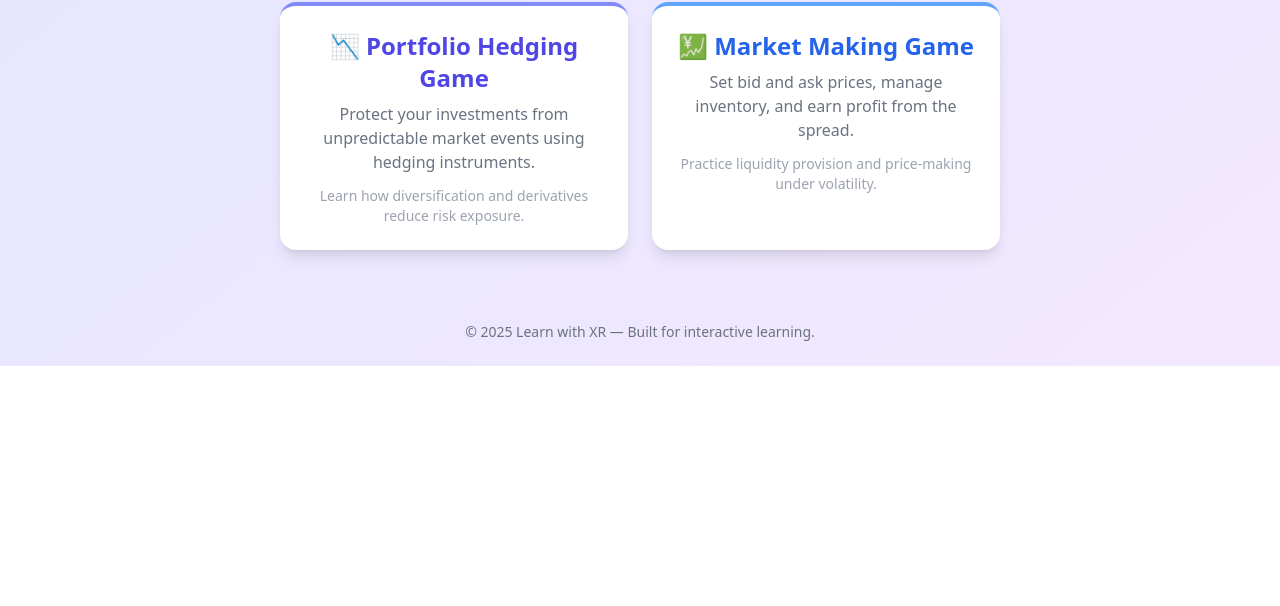
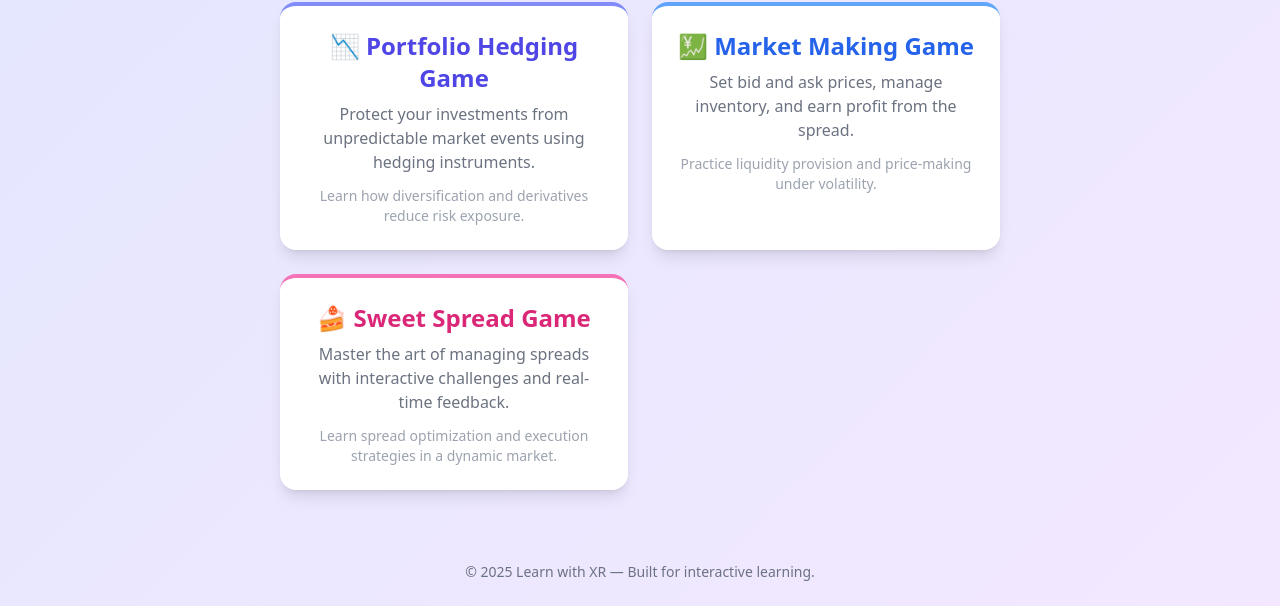
Before and after one commit to striris/Evolta, a plain HTML site: page TradingGamePortal.html in a window 1280 px wide. Shown: the part 660-1266 px from the top of the page. Before the commit the page ends 1026 px from the top, so only its background shows below. Drawn offline with nearby package versions, Linux system fonts and the light colour scheme.

Commit message:
Add sweet-spread.html game card to Trading Game Portal

```diff
--- a/TradingGamePortal.html
+++ b/TradingGamePortal.html
@@ -44,6 +44,13 @@
         <p class="text-gray-500 mb-3">Set bid and ask prices, manage inventory, and earn profit from the spread.</p>
         <p class="text-sm text-gray-400">Practice liquidity provision and price-making under volatility.</p>
       </a>
+
+      <a href="sweet-spread.html"
+         class="bg-white shadow-lg rounded-2xl p-6 hover:shadow-xl hover:scale-105 transition-transform duration-200 border-t-4 border-pink-400">
+        <h3 class="text-2xl font-semibold mb-2 text-pink-600">🍰 Sweet Spread Game</h3>
+        <p class="text-gray-500 mb-3">Master the art of managing spreads with interactive challenges and real-time feedback.</p>
+        <p class="text-sm text-gray-400">Learn spread optimization and execution strategies in a dynamic market.</p>
+      </a>
     </div>
   </div>
 
```
